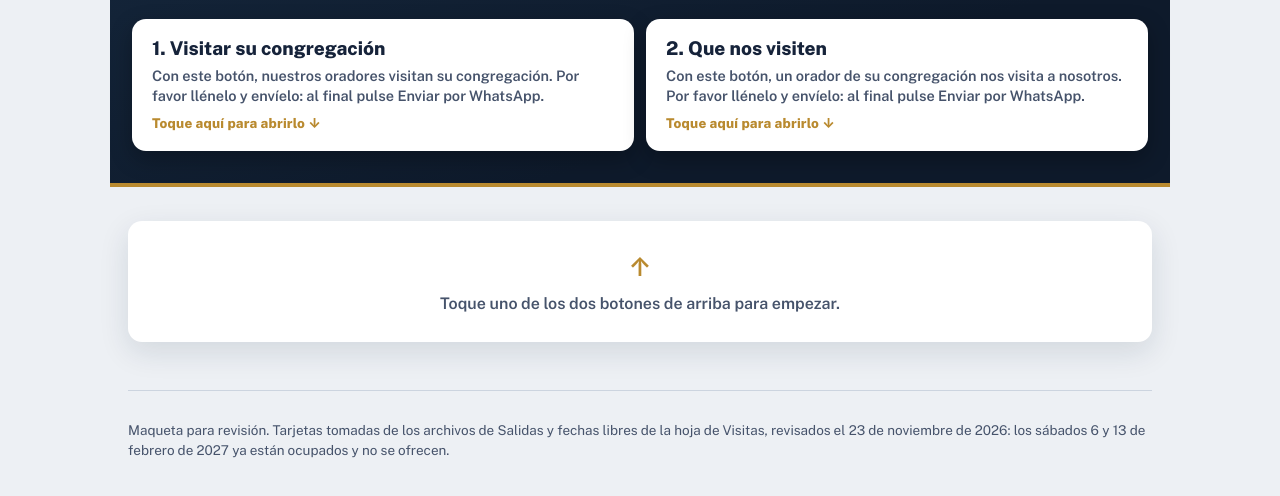
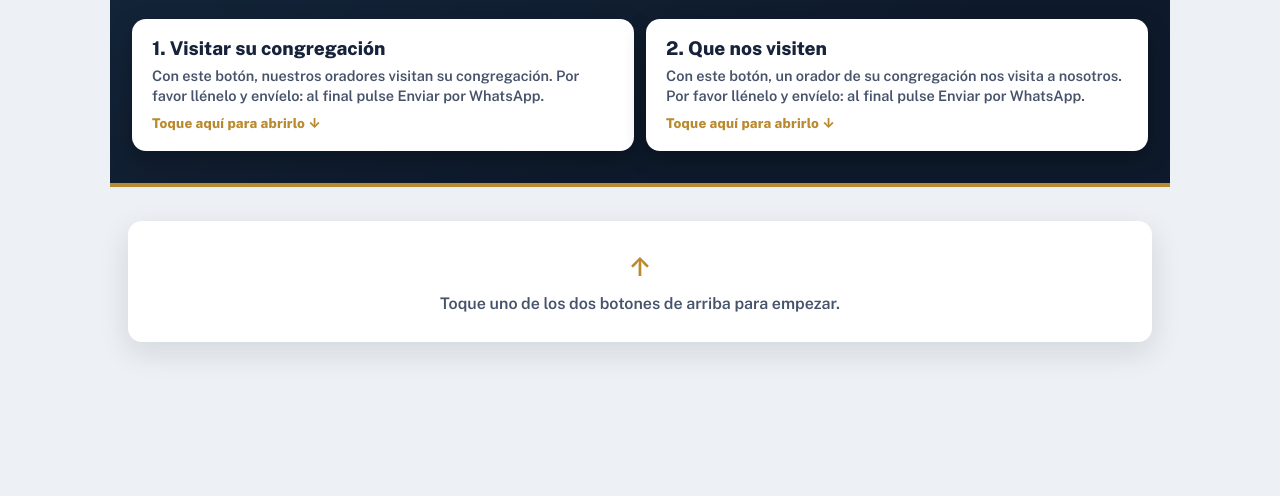
Before and after one commit to 3raymundolicea6-afk/arreglos_de_discursos, a plain HTML site: page index.html in a window 1280 px wide. Shown: the part 194-690 px from the top of the page. Drawn offline with nearby package versions, Linux system fonts and the light colour scheme.

Commit message:
Quitar nota Maqueta para revisión del pie

```diff
--- a/index.html
+++ b/index.html
@@ -541,9 +541,6 @@
         </div>
       </div>
 
-      <footer>
-        <p>Maqueta para revisión. Tarjetas tomadas de los archivos de Salidas y fechas libres de la hoja de Visitas, revisados el 23 de noviembre de 2026: los sábados 6 y 13 de febrero de 2027 ya están ocupados y no se ofrecen.</p>
-      </footer>
     </div>
 
     <script>
```
